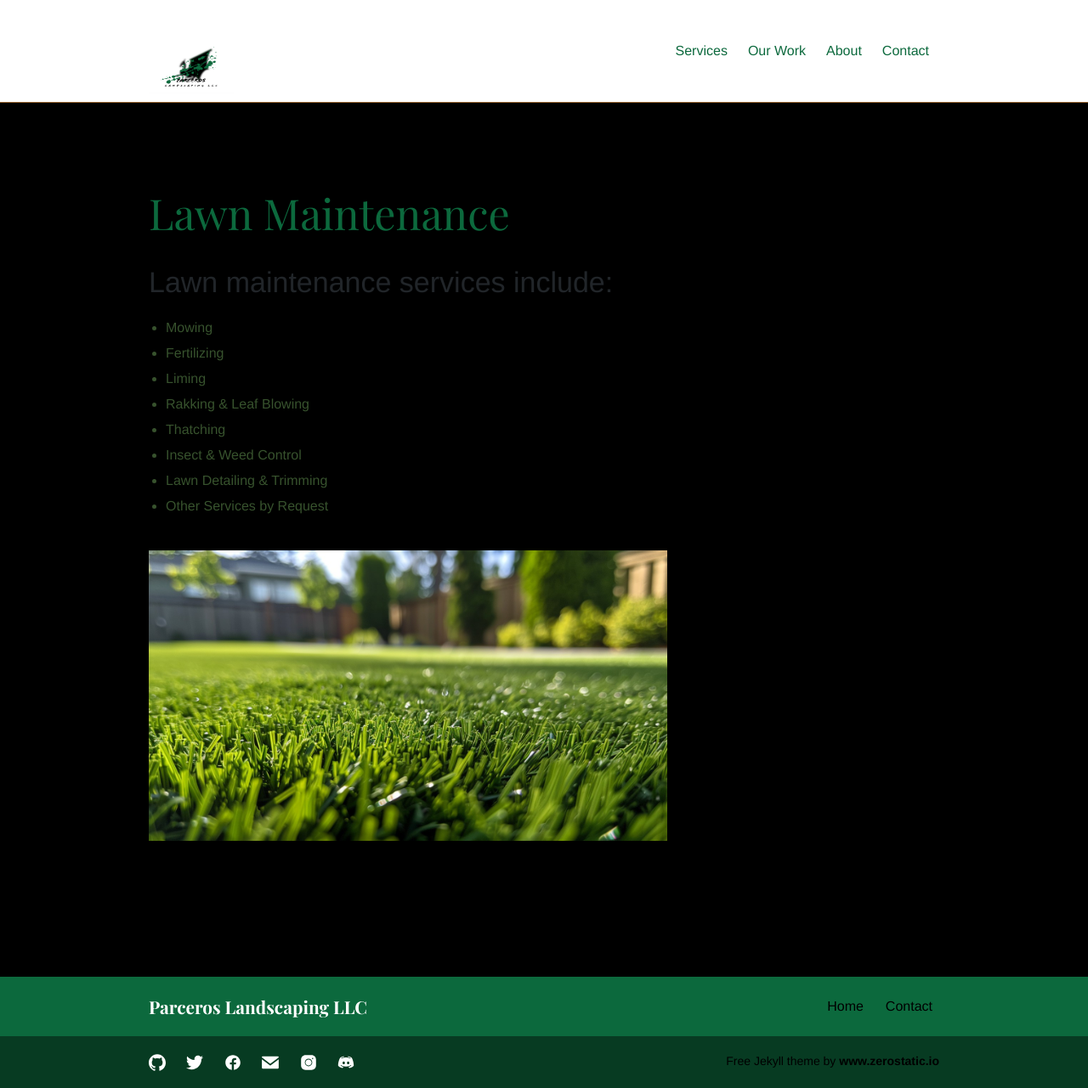
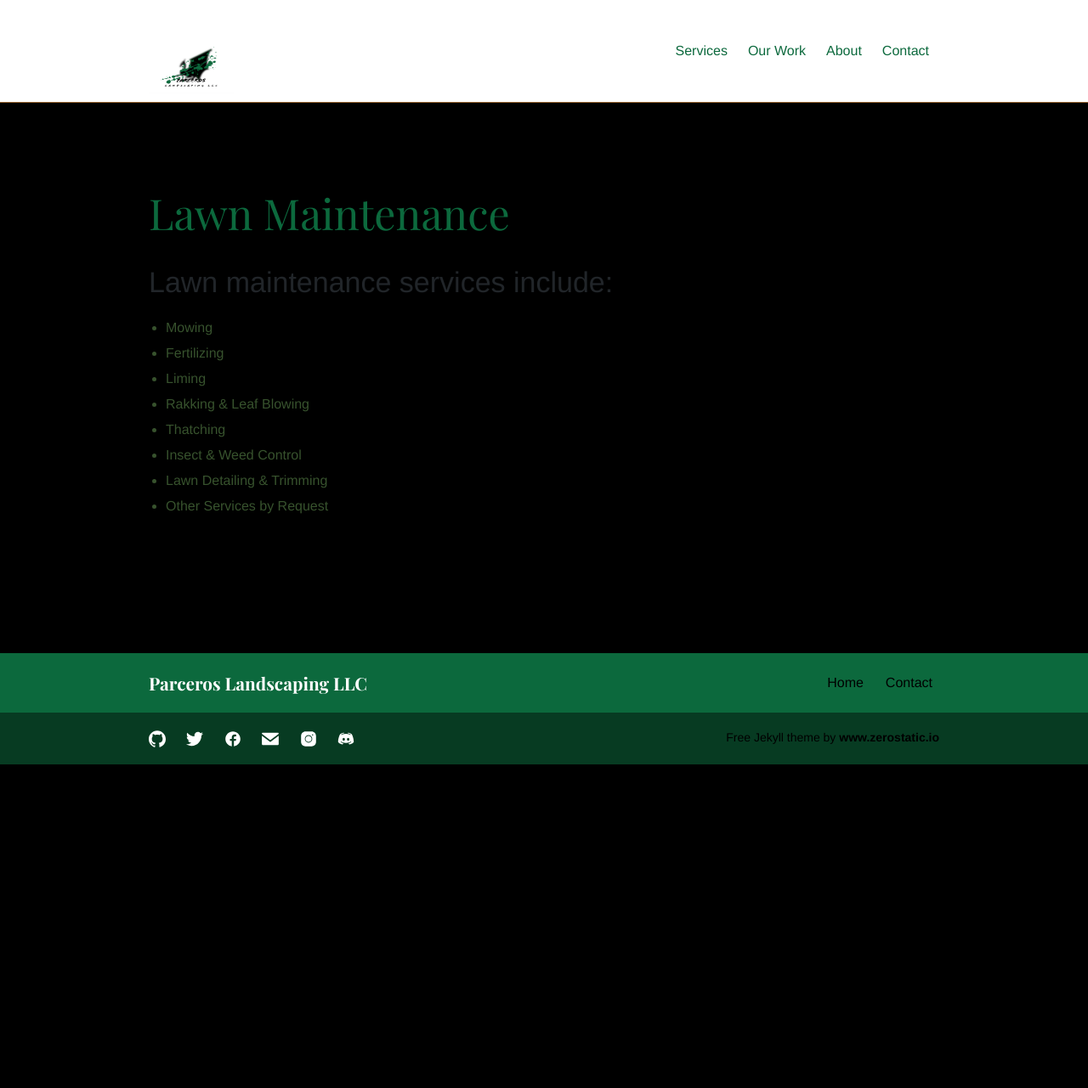
Before and after one commit to greesman/parceroslandscapingllc, a Jekyll site: the page built from _services/LawnMaintenance.md, in a window 1280 px wide. Shown: the whole page at 85% size. Built offline with Jekyll 4.4.1, drawn with Linux system fonts in a browser that asks for light colours; after the commit the page ends 900 px from its top, so only the background shows below that.

Commit message:
Update LawnMaintenance.md

```diff
--- a/_services/LawnMaintenance.md
+++ b/_services/LawnMaintenance.md
@@ -14,5 +14,3 @@ weight: 1
 - Insect & Weed Control
 - Lawn Detailing & Trimming
 - Other Services by Request
-
-![Accounting Services](/images/StockCake-FreshDewyGrass.jpg)
```
